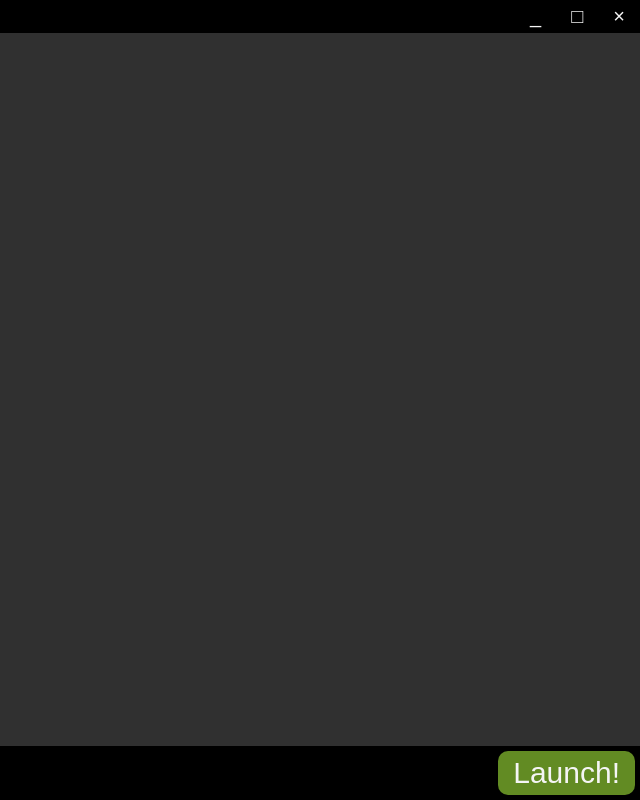
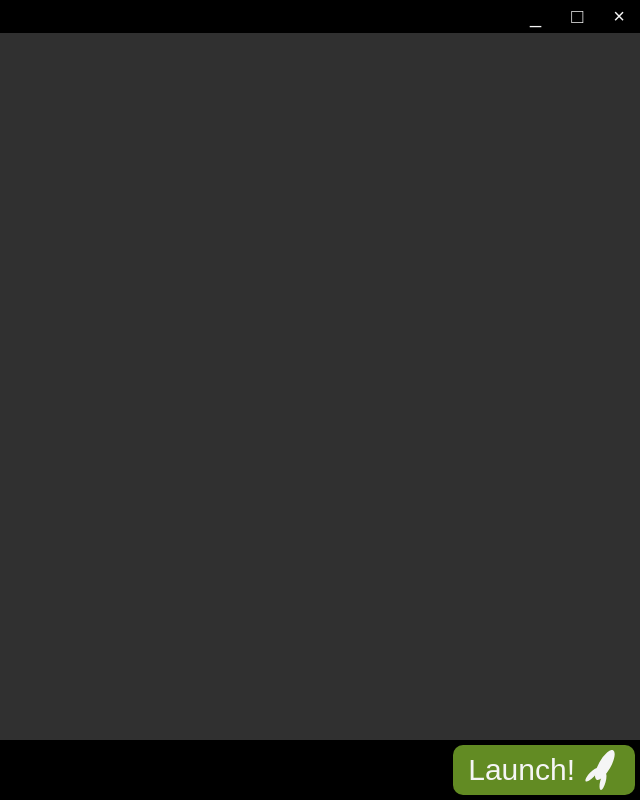
Before and after one commit to gregk27/KSP-Profile-Manager, an Electron app: page index.html in a window 640 px wide. Drawn offline with Linux system fonts and the light colour scheme.

Commit message:
Added image to launch button:

```diff
--- a/index.html
+++ b/index.html
@@ -24,6 +24,6 @@
 	</header>
 
 	<footer>
-	<a class="launch">Launch!<image src=""/></a>
+	<a class="launch"><span>Launch!</span><img src="launch.svg"/></a>
 	</footer>
 </body>
--- a/style.css
+++ b/style.css
@@ -75,6 +75,18 @@ footer{
 	border-radius:10px;
 }
 
+.launch span{
+	vertical-align:middle;
+}
+
+.launch img{
+	height:40px;
+	width:40px;
+	padding:0px;
+	margin:0px 0px 0px 5px;
+	vertical-align:middle;
+}
+
 .launch:hover{
 
 }
```
Also changed, not shown: launch.svg (added).
